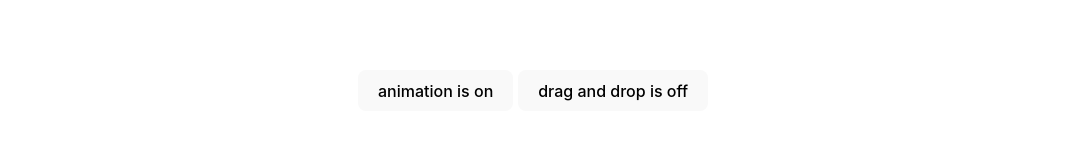
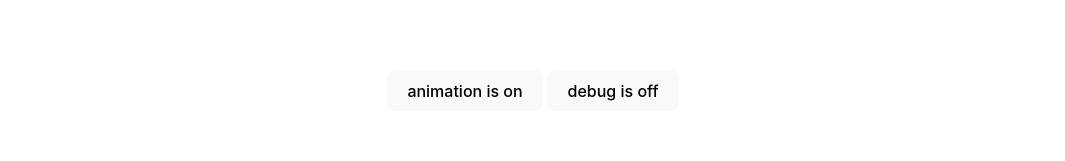
Before and after one commit to josevitola/chamaleon-eyes, a React (Vite) app: page / in a window 1280 px wide. Shown: the part 627-788 px from the top of the page, without its empty margins (107-1172 px from the left). Built offline with nearby package versions, Linux system fonts and the light colour scheme.

Commit message:
Switch to pnpm

```diff
--- a/src/App.context.ts
+++ b/src/App.context.ts
@@ -3,11 +3,11 @@ import { createContext } from "react";
 export const AppContext = createContext<{
   isAnimationEnabled: boolean;
   setIsAnimationEnabled: (isAnimationEnabled: boolean) => void;
-  isDragAndDropEnabled: boolean;
-  setIsDragAndDropEnabled: (isDragAndDropEnabled: boolean) => void;
+  isDebugEnabled: boolean;
+  setDebugEnabled: (isDebugEnabled: boolean) => void;
 }>({
   isAnimationEnabled: false,
   setIsAnimationEnabled: () => {},
-  isDragAndDropEnabled: false,
-  setIsDragAndDropEnabled: () => {},
+  isDebugEnabled: false,
+  setDebugEnabled: () => {},
 });
--- a/src/App.tsx
+++ b/src/App.tsx
@@ -9,7 +9,7 @@ const CANVAS_WIDTH = 1000,
 
 function App() {
   const [isAnimationEnabled, setIsAnimationEnabled] = useState(true);
-  const [isDragAndDropEnabled, setIsDragAndDropEnabled] = useState(false);
+  const [isDebugEnabled, setDebugEnabled] = useState(false);
 
   const eyes = useMemo(
     () =>
@@ -27,9 +27,9 @@ function App() {
   const contextValue = useMemo(() => ({
     isAnimationEnabled,
     setIsAnimationEnabled,
-    isDragAndDropEnabled,
-    setIsDragAndDropEnabled,
-  }), [isAnimationEnabled, isDragAndDropEnabled]);
+    isDebugEnabled,
+    setDebugEnabled,
+  }), [isAnimationEnabled, isDebugEnabled]);
 
   return (
     <>
@@ -47,8 +47,8 @@ function App() {
           animation is {isAnimationEnabled ? "on" : "off"}
         </button>
         &nbsp;
-        <button onClick={() => setIsDragAndDropEnabled(!isDragAndDropEnabled)}>
-          drag and drop is {isDragAndDropEnabled ? "on" : "off"}
+        <button onClick={() => setDebugEnabled(!isDebugEnabled)}>
+          debug is {isDebugEnabled ? "on" : "off"}
         </button>
       </div>
       <p className="subheader">Próxima página web</p>
--- a/src/components/ChamaleonEyes/ChamaleonEyes.tsx
+++ b/src/components/ChamaleonEyes/ChamaleonEyes.tsx
@@ -20,7 +20,7 @@ const ChamaleonEyes = ({
   height = DEFAULT_HEIGHT,
   width = DEFAULT_WIDTH,
 }: ChamaleonEyesProps) => {
-  const { isAnimationEnabled, isDragAndDropEnabled } = useContext(AppContext);
+  const { isAnimationEnabled, isDebugEnabled } = useContext(AppContext);
   const [mouseDown, setMouseDown] = useState(false);
   const [isDragging, setIsDragging] = useState(false);
   const [mousePos, setMousePos] = useState<Point>(
@@ -36,7 +36,7 @@ const ChamaleonEyes = ({
   );
 
   const updateEyeByDragging = useCallback((ctx: CanvasRenderingContext2D, eye: Eye) => {
-    if (isDragAndDropEnabled) {
+    if (isDebugEnabled) {
       eye.drawBox(ctx, mousePos);
       eye.updateCursor(ctx, mousePos);
 
@@ -54,7 +54,7 @@ const ChamaleonEyes = ({
         eye.onDragEnd();
       }
     }
-  }, [isDragAndDropEnabled, mouseDown, mousePos]);
+  }, [isDebugEnabled, mouseDown, mousePos]);
 
   const drawEyes = useCallback(
     (ctx: CanvasRenderingContext2D, frame: number) => {
@@ -76,7 +76,7 @@ const ChamaleonEyes = ({
         updateEyeByDragging(ctx, eye);
       });
     },
-    [eyes, mousePos, height, width, isDragAndDropEnabled]
+    [eyes, mousePos, height, width, isDebugEnabled]
   );
 
   const draw = useCallback(
```
Also changed, not shown: package.json (+13 -12 lines), 2 other files (tests, documents, lock files or other folders).
